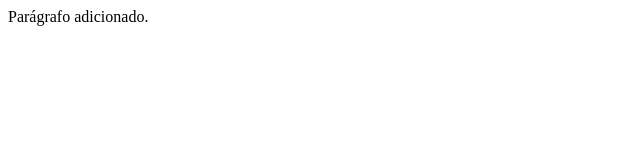
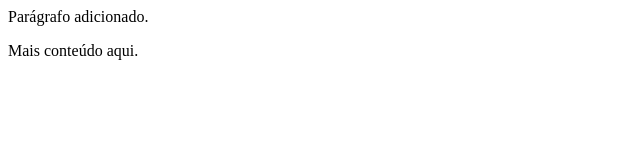
Before and after one commit to alexandreigor/meu-site, a plain HTML site: page index.html in a window 1280 px wide. Shown: the whole page, without its empty margins (0-640 px from the left). Drawn offline with Linux system fonts and the light colour scheme.

Commit message:
Mais alterações

```diff
--- a/index.html
+++ b/index.html
@@ -7,5 +7,8 @@
 		<p>
 		Parágrafo adicionado.
 		</p>
+		<main>
+		Mais conteúdo aqui.
+		</main>
 	</body>
 </html>
```
